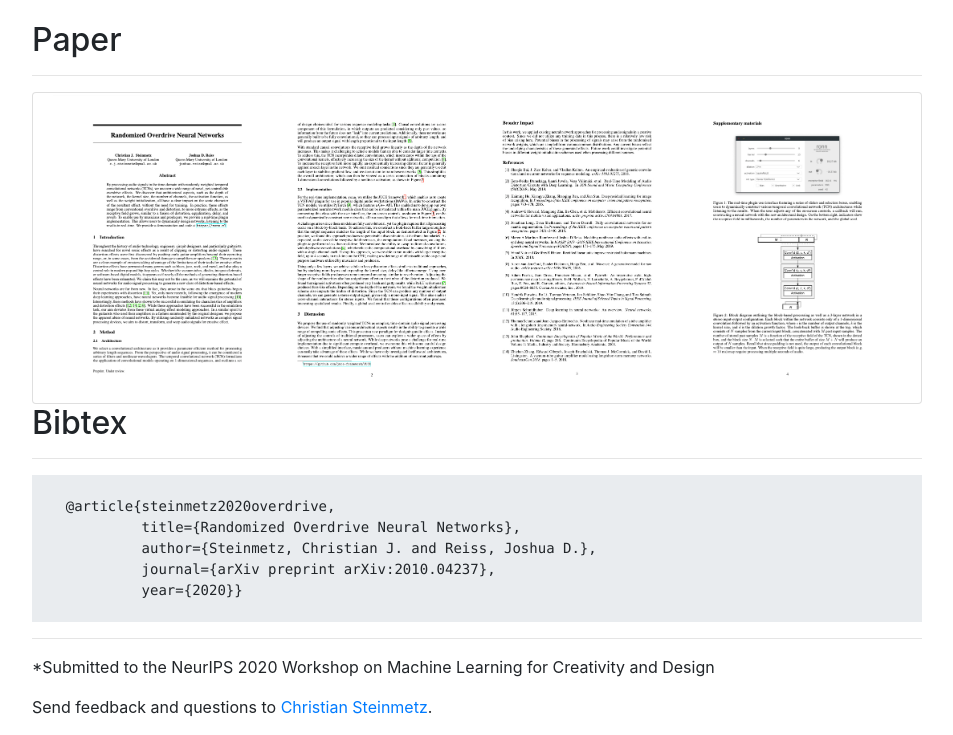
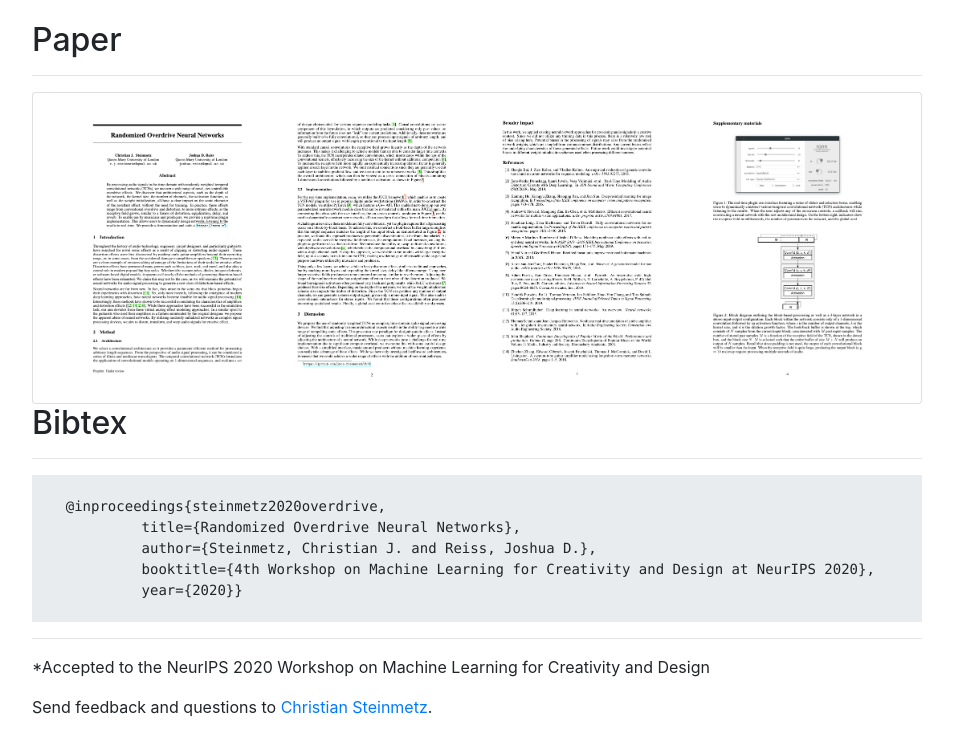
Before and after one commit to csteinmetz1/ronn, a plain HTML site: page docs/index.html in a window 1280 px wide. Shown: the part 4943-5678 px from the top of the page, without its empty margins (163-1116 px from the left). Drawn offline with nearby package versions, Linux system fonts and the light colour scheme.

Commit message:
updating manuscript for the final camera ready version

```diff
--- a/docs/index.html
+++ b/docs/index.html
@@ -360,10 +360,10 @@
             <div style="background-color: #e9ecef;">
                 <pre>
                 <code>
-    @article{steinmetz2020overdrive,
+    @inproceedings{steinmetz2020overdrive,
              title={Randomized Overdrive Neural Networks},
              author={Steinmetz, Christian J. and Reiss, Joshua D.},
-             journal={arXiv preprint arXiv:2010.04237},
+             booktitle={4th Workshop on Machine Learning for Creativity and Design at NeurIPS 2020},
              year={2020}}</code>
                 </pre>
             </div>
@@ -395,7 +395,7 @@
 
         <hr>
         <footer>
-            <p>*Submitted to the NeurIPS 2020 Workshop on Machine Learning for Creativity and Design</p>
+            <p>*Accepted to the NeurIPS 2020 Workshop on Machine Learning for Creativity and Design</p>
             <p>Send feedback and questions to <a href="http://christiansteinmetz.com">Christian Steinmetz</a>.</p>
         </footer>
     </div>
```
Also changed, not shown: 2 other files.
